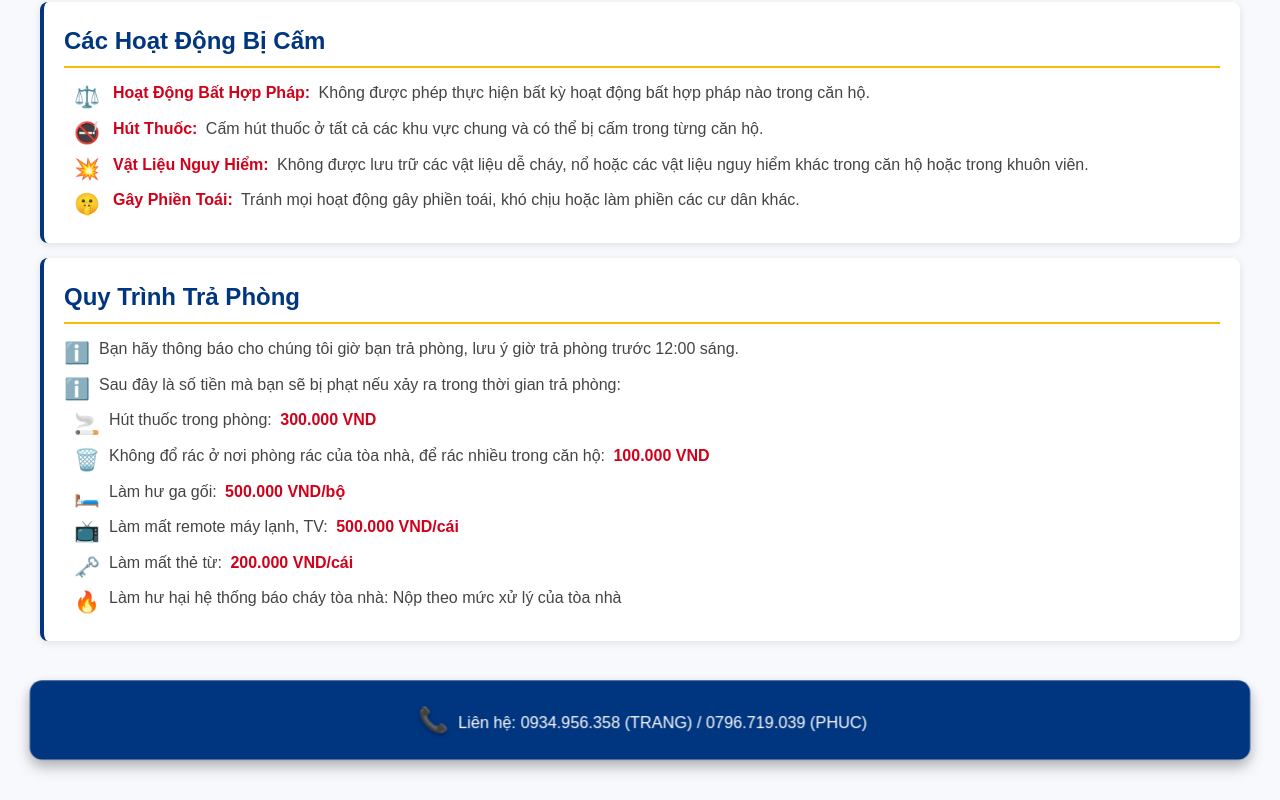
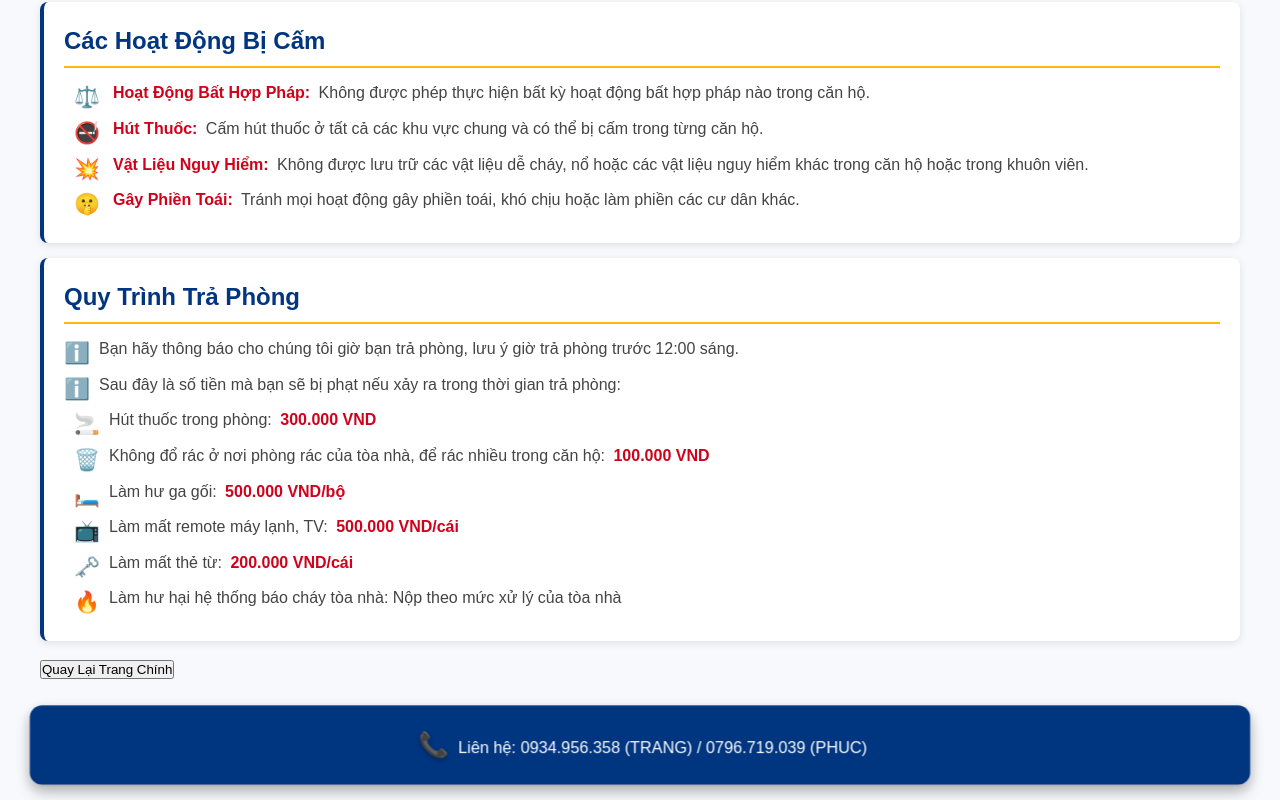
Before and after one commit to phucnv-hcm/huongdancanho, a plain HTML site: page noiquy.html in a window 1280 px wide. Shown: the part 746-1546 px from the top of the page. Before the commit the page ends 1520 px from the top, so only its background shows below. Drawn offline with Linux system fonts and the light colour scheme.

Commit message:
Update noiquy.html

```diff
--- a/noiquy.html
+++ b/noiquy.html
@@ -332,6 +332,7 @@
                 <li>Làm hư hại hệ thống báo cháy tòa nhà: Nộp theo mức xử lý của tòa nhà</li>
             </ul>
         </section>
+        <button class="back-button" onclick="window.location.href='index.html'">Quay Lại Trang Chính</button>
     </main>
     <footer>
         <div><span class="footer-icon phone">📞</span> Liên hệ: 0934.956.358 (TRANG) / 0796.719.039 (PHUC)</div>
```
